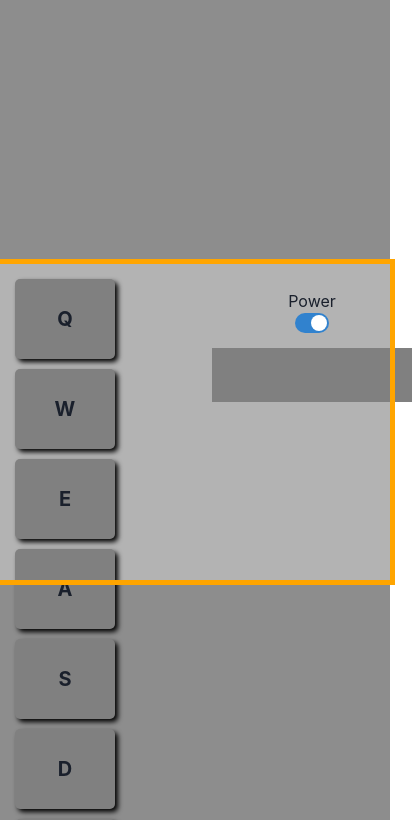
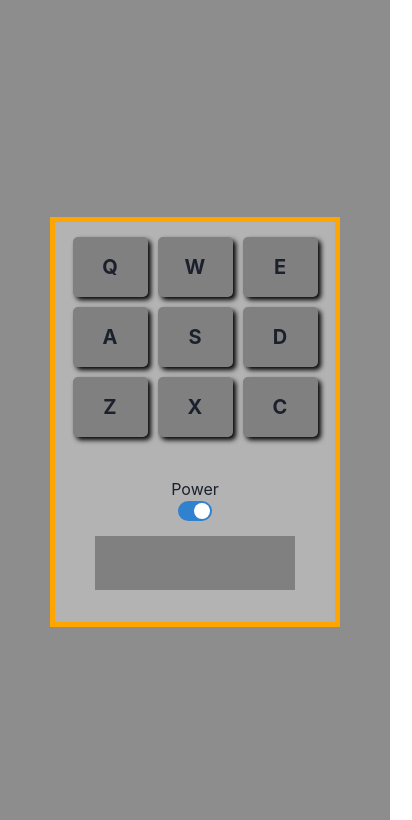
Before and after one commit to caiogiffoni/drum-machine, a React (Vite) app: page / in a window 390 px wide. Shown: the top 820 px of the page, 412 px wide, since content can reach past the window. Built offline with nearby package versions, Linux system fonts and the light colour scheme.

Commit message:
:sparkles: responsive design

```diff
--- a/src/App.tsx
+++ b/src/App.tsx
@@ -16,17 +16,17 @@ function App() {
     >
       <Box
         id="drum-machine"
-        w="660px"
-        h="316px"
+        w={["280px", "316px", "660px"]}
+        h={["400px", "400px", "316px"]}
         bgColor="#b3b3b3"
         outline="5px solid orange"
         display="flex"
+        flexDirection={["column", "column", "row"]}
       >
         <Box
-          w="60%"
-          h="100%"
+          w={["100%", "100%", "60%"]}
           display="flex"
-          justifyContent="flex-start"
+          justifyContent="center"
           flexWrap="wrap"
           p="15px"
           gap="10px"
@@ -35,7 +35,7 @@ function App() {
             audios.map((audio) => <Drumpad key={audio.letter} src={audio} />)}
         </Box>
         <Box
-          w="40%"
+          w={["100%", "100%", "40%"]}
           display="flex"
           flexDirection="column"
           justifyContent="flex-start"
--- a/src/components/DrumPad/index.tsx
+++ b/src/components/DrumPad/index.tsx
@@ -32,8 +32,8 @@ export const Drumpad = ({ src }: IPad) => {
     <Box
       id={`box-${src.letter}`}
       bgColor="grey"
-      w="100px"
-      h="80px"
+      w={["75px", "80px", "100px"]}
+      h={["60px", "60px", "80px"]}
       borderRadius="5px"
       boxShadow="black 3px 3px 5px"
       display="flex"
```
